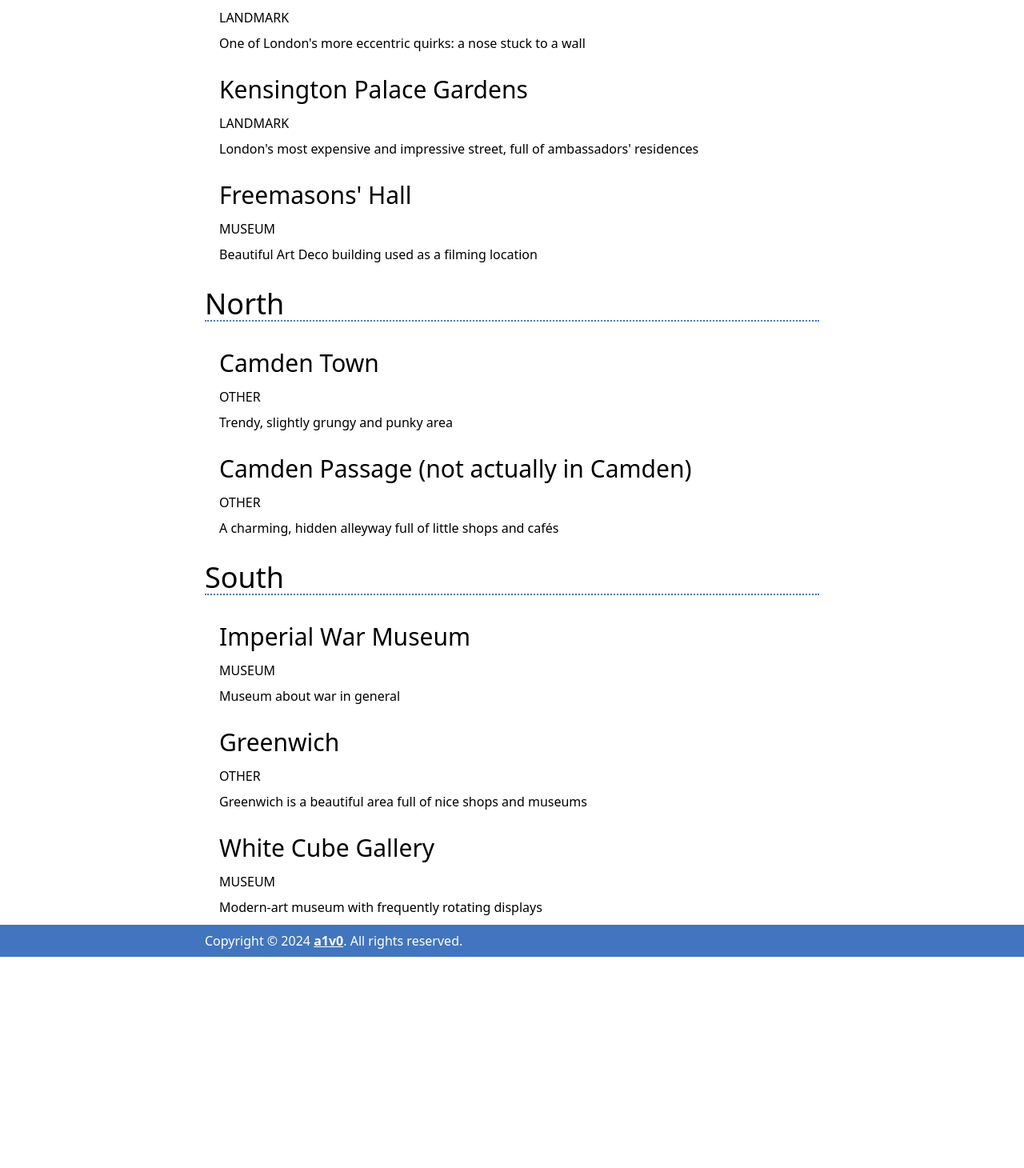
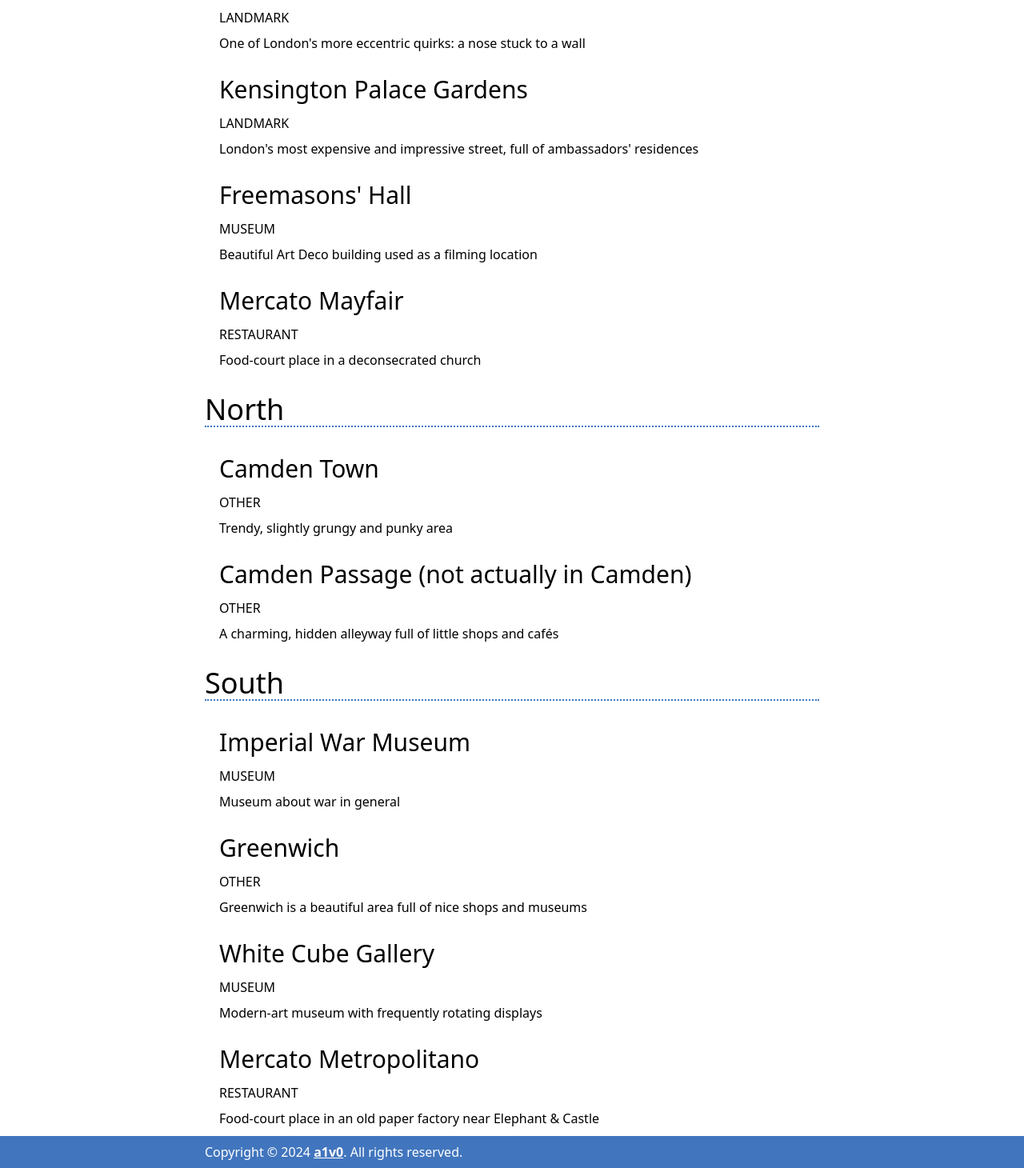
Before and after one commit to a1v0/london-liste, a Next.js app: page /areas in a window 1280 px wide. Shown: the part 3804-5264 px from the top of the page at 80% size. Before the commit the page ends 5000 px from the top, so only its background shows below. Built offline with nearby package versions, Linux system fonts and the light colour scheme; a web font is replaced by a local one.

Commit message:
Add Mercati

```diff
--- a/app/places.js
+++ b/app/places.js
@@ -412,10 +412,37 @@ exports.places = [
         location: "South - Bermondsey", // "[region] - [area]" or "[region] - [Tube stop]". For examples, see above.
         website: "https://www.whitecube.com/",
     },
+        {
+        slug: "mercato-metropolitano", // leave this blank
+        name: "Mercato Metropolitano",
+        keyFacts: [
+          "Food-court place in an old paper factory near Elephant & Castle", // at least one fact is mandatory
+            "Lots of different stalls offering all manner of food",
+          "Not cheap, but great atmosphere, good fun", // add more or delete as necessary
+            "See also: Mercato Mayfair",
+        ],
+        type: "restaurant", // see list of approved types above. Let a1v0 know if you need to add another type.
+        cost: "Expensive: ca. £20 for a burger and chips",
+        location: "South - Elephant & Castle", // "[region] - [area]" or "[region] - [Tube stop]". For examples, see above.
+        website: "https://mercatometropolitano.com/elephant-castle/"
+    },
+        {
+        slug: "mercato-mayfair", // leave this blank
+        name: "Mercato Mayfair",
+        keyFacts: [
+          "Food-court place in a deconsecrated church", // at least one fact is mandatory
+          "Lots of different stalls offering all manner of food", // add more or delete as necessary
+          "Not cheap, but great atmosphere, good fun", // add more or delete as necessary
+            "See also: Mercato Metropolitano",
+        ],
+        type: "restaurant", // see list of approved types above. Let a1v0 know if you need to add another type.
+        cost: "Expensive: ca. £20 for a burger and chips",
+        location: "Central - Mayfair", // "[region] - [area]" or "[region] - [Tube stop]". For examples, see above.
+        website: "https://mercatometropolitano.com/mercato-mayfair/"
+    },
     // <<<<<<<<<<<<<<<<<<<<<<<<<<<<<<<<<<<<<<<<<<<<< DO NOT PASTE ANYTHING BELOW THIS LINE
 
     // RESTAURANTS
-    // Mercato
     // Brothers
 
     // EVENTS
```
